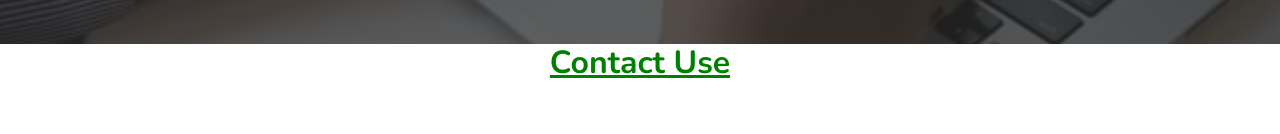
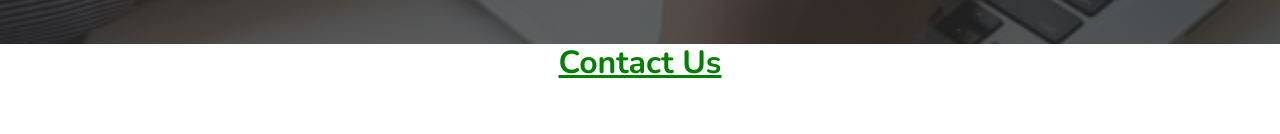
Before and after one commit to Kowshik001/Kowshiks-Portfolio, a plain HTML site: page contact.html in a window 1280 px wide. Shown: the part 162-296 px from the top of the page. Drawn offline with nearby package versions, Linux system fonts and the light colour scheme.

Commit message:
Update contact.html

```diff
--- a/contact.html
+++ b/contact.html
@@ -57,7 +57,7 @@
   </div>
 </section>
 <!-- contact -->
-<h2 align ="center"><FONT COLOR=green><b><u>Contact Use</u></b></FONT></h2>
+<h2 align ="center"><FONT COLOR=green><b><u>Contact Us</u></b></FONT></h2>
 <section class="w3l-contacts-12" id="contact">
     <div class="contact-top pt-5">
         <div class="container py-md-3">
```
